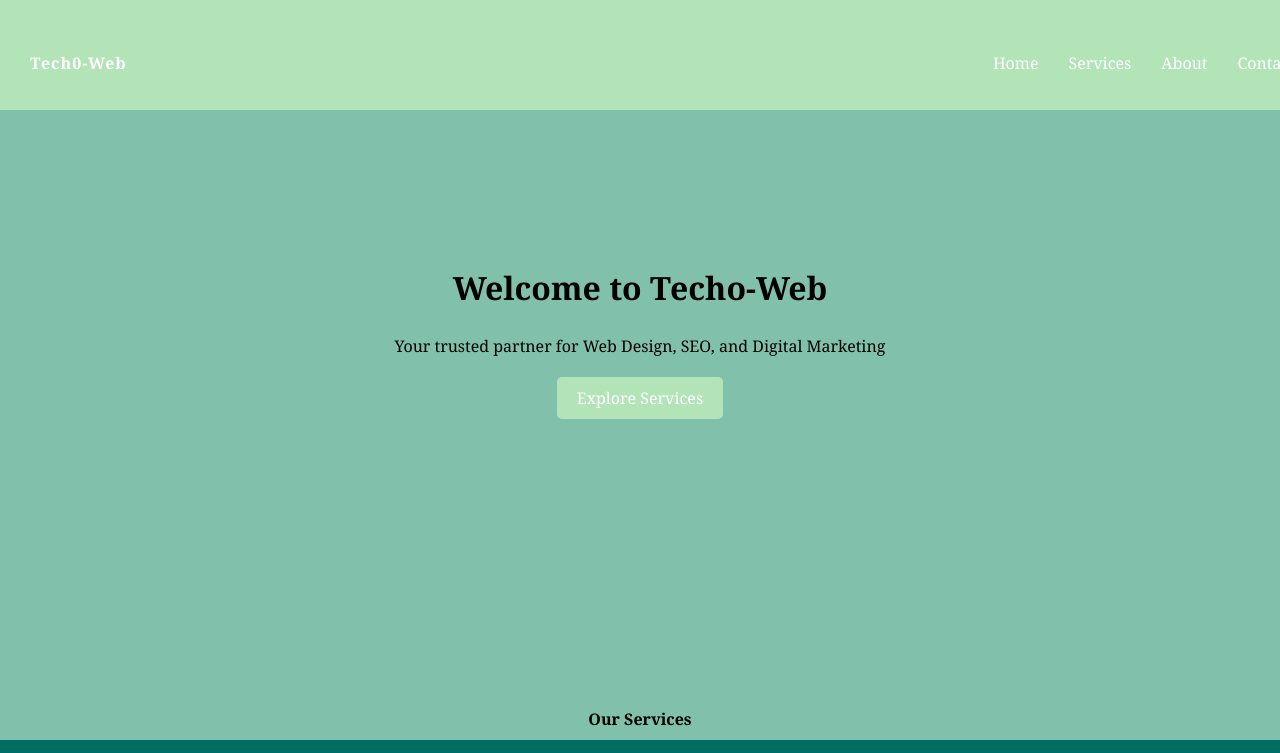
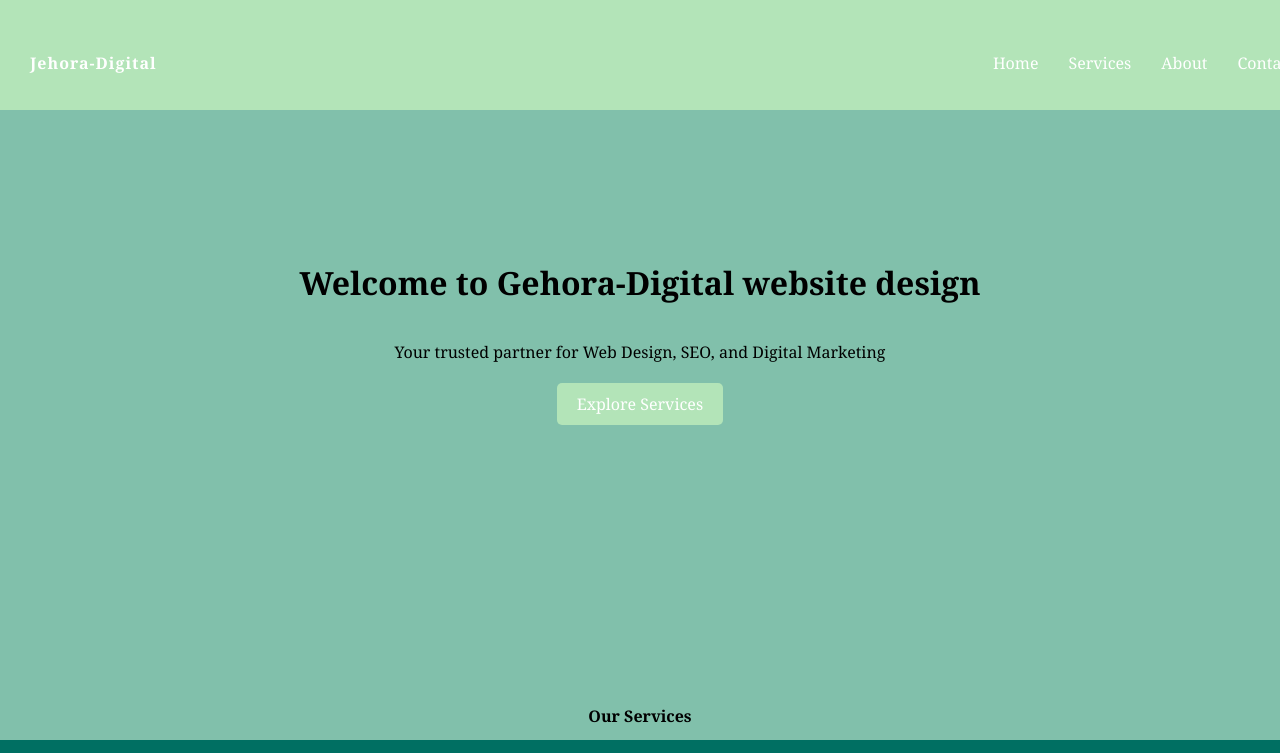
Before and after one commit to EShla27/Techo-Web, a plain HTML site: page index.html in a window 1280 px wide. Shown: the top 753 px of the page. Drawn offline with Linux system fonts and the light colour scheme.

Commit message:
Add files via upload

```diff
--- a/index.html
+++ b/index.html
@@ -92,7 +92,7 @@
       height: auto;
     }
 
-    .Services h3 {
+    .Services h2 {
       margin-bottom: 32px;
       font-size: 16px;
     }
@@ -129,7 +129,7 @@
       padding: 100px 20px;
     }
 
-    .content h1 {
+    .content h2 {
       margin-bottom: 10px;
     }
 
@@ -174,10 +174,10 @@
   </style>
 </head>
 <body>
-  <!-- Header -->
+                                <!-- Header -->
   <header>
     <nav>
-      <div class="logo">Tech0-Web</div>
+      <div class="logo">Jehora-Digital</div>
       <ul>
         <li>
           <a href="#home">Home</a>
@@ -200,16 +200,18 @@
     </nav>
   </header>
 
-  <!-- Main Content -->
+                        <!-- Main Content -->
+
   <div class="content" id="home">
-    <h1>Welcome to Techo-Web</h1>
+    <h1>Welcome to Gehora-Digital website design </h1>
     <p>Your trusted partner for Web Design, SEO, and Digital Marketing</p>
     <a href="#Services" class="jane">Explore Services</a>
   </div>
 
-  <!-- Services Section -->
+                              <!-- Services Section -->
+
   <section class="Services" id="Services">
-    <h3>Our Services</h3>
+    <h2>Our Services</h2>
     <div class="Service-cards">
       <div class="card">
         <h4>Web Design</h4>
@@ -226,13 +228,15 @@
     </div>
   </section>
 
-  <!-- About Section -->
+                        <!-- About Section -->
+
   <section id="about">
     <h2>About Us</h2>
     <p>We are a team dedicated to helping businesses succeed in the digital world. Our solutions are tailored to your unique needs.</p>
   </section>
 
-  <!-- Contact Section -->
+                        <!-- Contact Section -->
+
 <div class="container">
   <div id="contact" class="Contact">
     <h2>Contact Us</h2>
```
